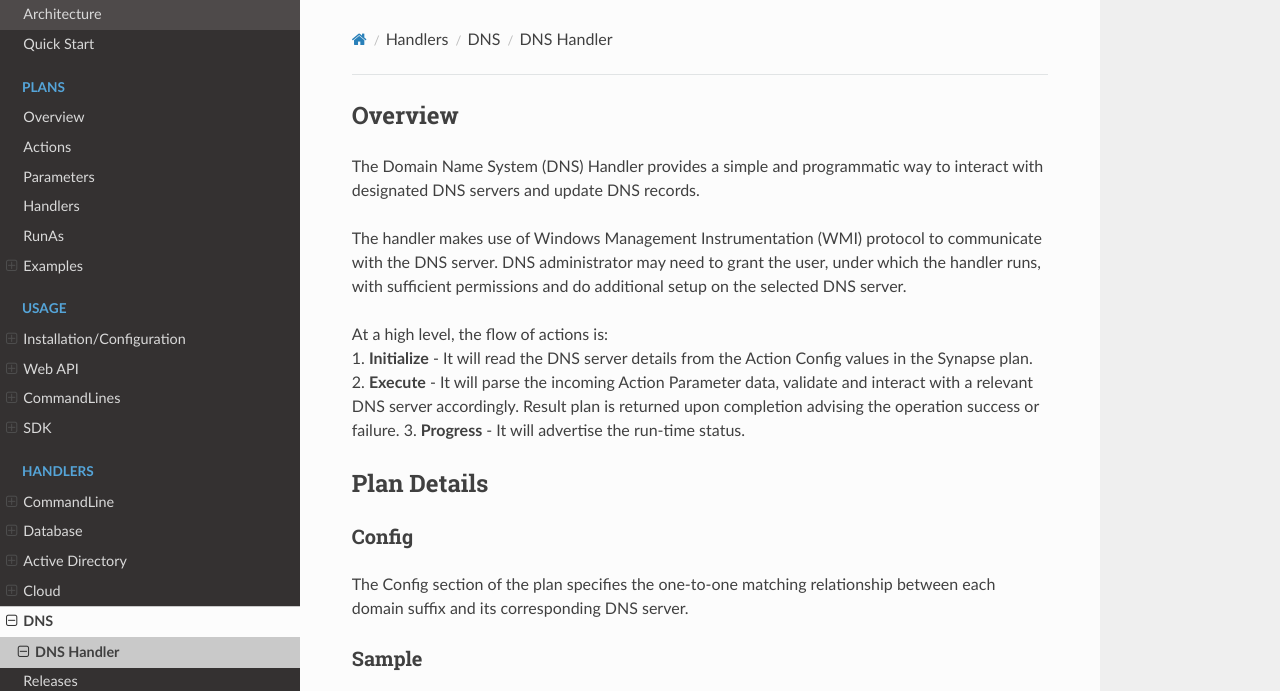
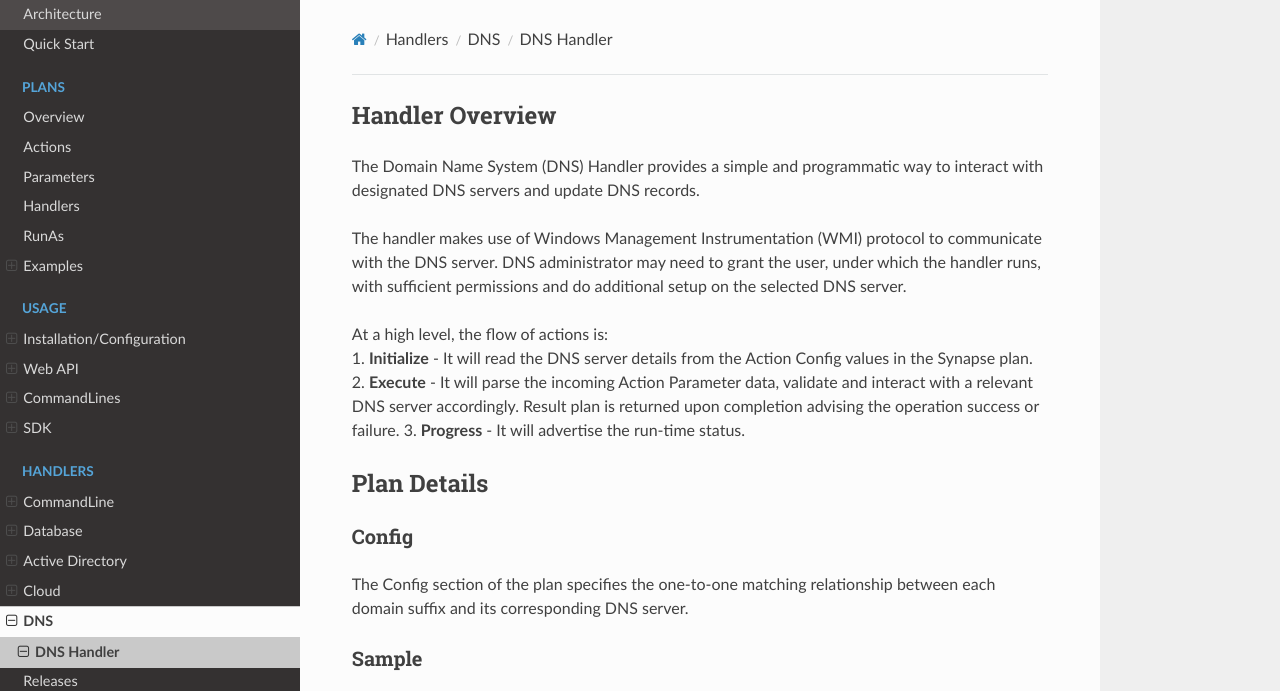
Before and after one commit to SynapseProject/synapse.docs, an MkDocs documentation site: the page built from docs/handlers/dns/dns.md, in a window 1280 px wide and 900 px high, cut to the strip 0-691 px from the top of the window. Built offline with MkDocs 1.6.1, drawn with Linux system fonts in a browser that asks for light colours; nearby versions of some CDN libraries; old or Windows-style settings are respelled for this version of MkDocs.

Commit message:
Correcting header.

```diff
--- a/docs/handlers/dns/dns.md
+++ b/docs/handlers/dns/dns.md
@@ -1,4 +1,4 @@
-## Overview
+## Handler Overview
 The Domain Name System (DNS) Handler provides a simple and programmatic way to interact with designated DNS servers and update DNS records.
 
 The handler makes use of Windows Management Instrumentation (WMI) protocol to communicate with the DNS server. DNS administrator may need to grant the user, under which the handler runs, with sufficient permissions and do additional setup on the selected DNS server.
```
